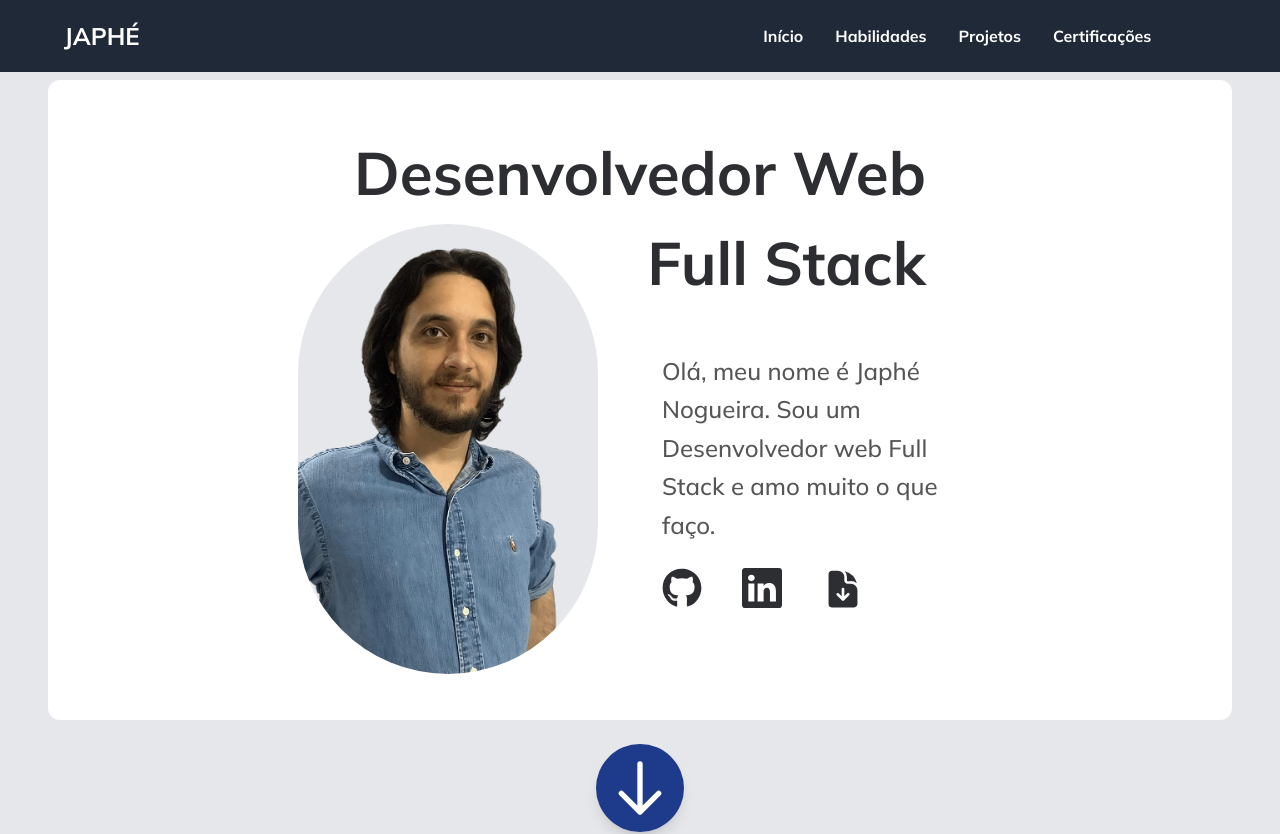
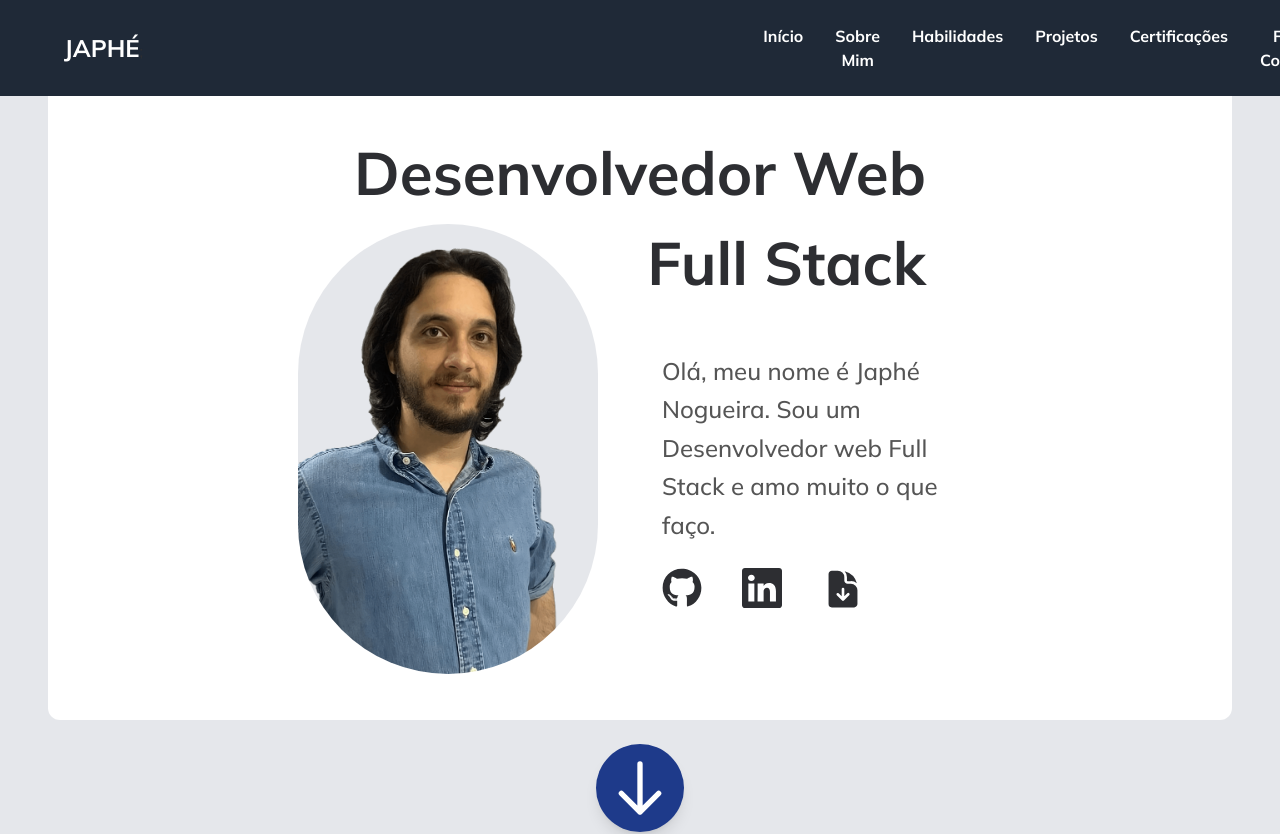
Before and after one commit to cafe51/portfolio-site, a Next.js app: page / in a window 1280 px wide. Shown: the top 834 px of the page. Built offline with nearby package versions, Linux system fonts and the light colour scheme.

Commit message:
navegação atualizada

```diff
--- a/src/app/components/Navbar.tsx
+++ b/src/app/components/Navbar.tsx
@@ -55,12 +55,14 @@ const Navbar: React.FC<NavbarProps> = ({ isMenuOpen, setIsMenuOpen }) => {
             md:h-auto
             py-4`
         }>
-            <div className="nav-gradient text-center font-bold">
-                <div className="flex flex-col space-y-8 py-4 px-6 md:flex-row md:space-y-0 md:space-x-4 md:py-0 md:px-0">
+            <div className="nav-gradient font-bold text-center">
+                <div className="flex flex-col space-y-8 py-4 px-4 md:flex-row md:space-y-0 md:space-x-4 md:py-0 md:px-0">
                     <a href="#japhe" onClick={ goToStart } className={ navItemsStyle } >Início</a>
+                    <a href="#about" onClick={ () => setIsMenuOpen(false) } className={ navItemsStyle }>Sobre Mim</a>
                     <a href="#skills" onClick={ () => setIsMenuOpen(false) } className={ navItemsStyle }>Habilidades</a>
                     <a href="#projects" onClick={ () => setIsMenuOpen(false) } className={ navItemsStyle }>Projetos</a>
                     <a href="#certificates" onClick={ () => setIsMenuOpen(false) } className={ navItemsStyle }>Certificações</a>
+                    <a href="#contact" onClick={ () => setIsMenuOpen(false) } className={ navItemsStyle }>Fale Comigo</a>
                 </div>
             </div>
         </nav>
```
